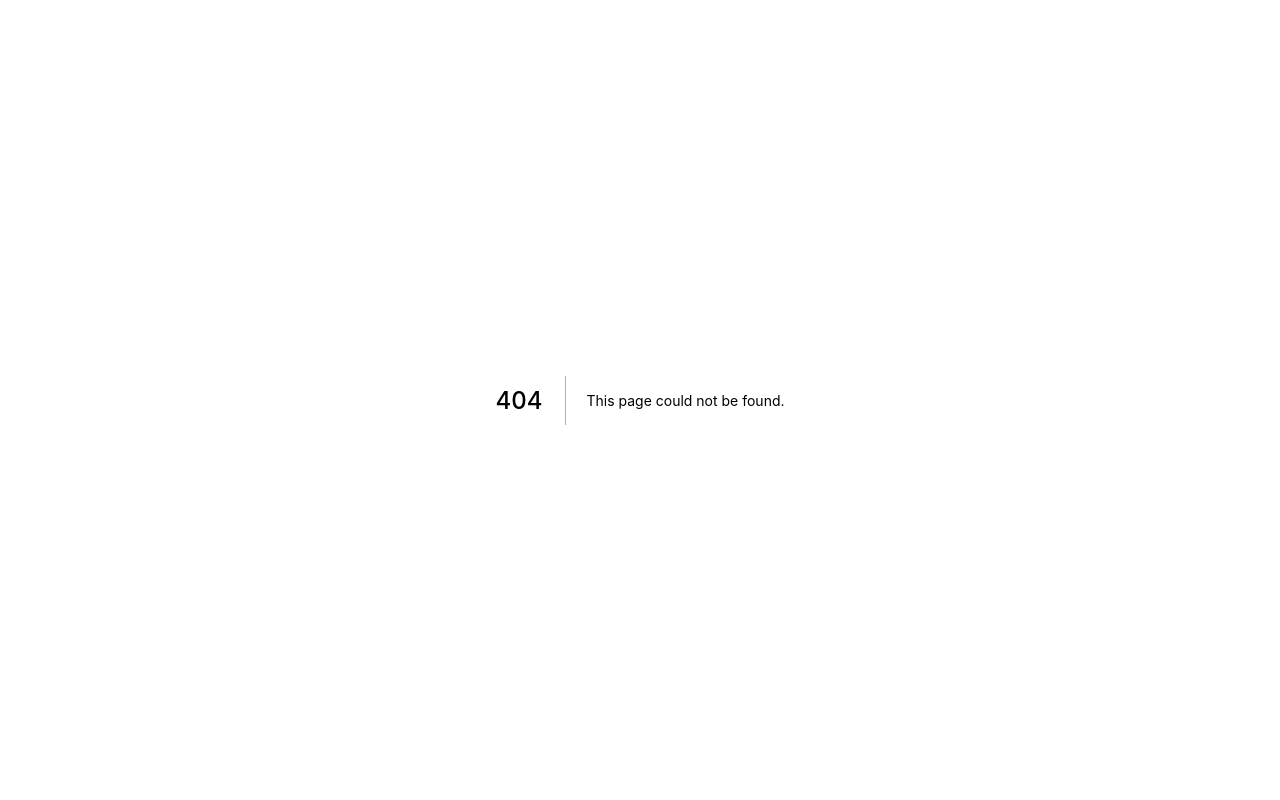
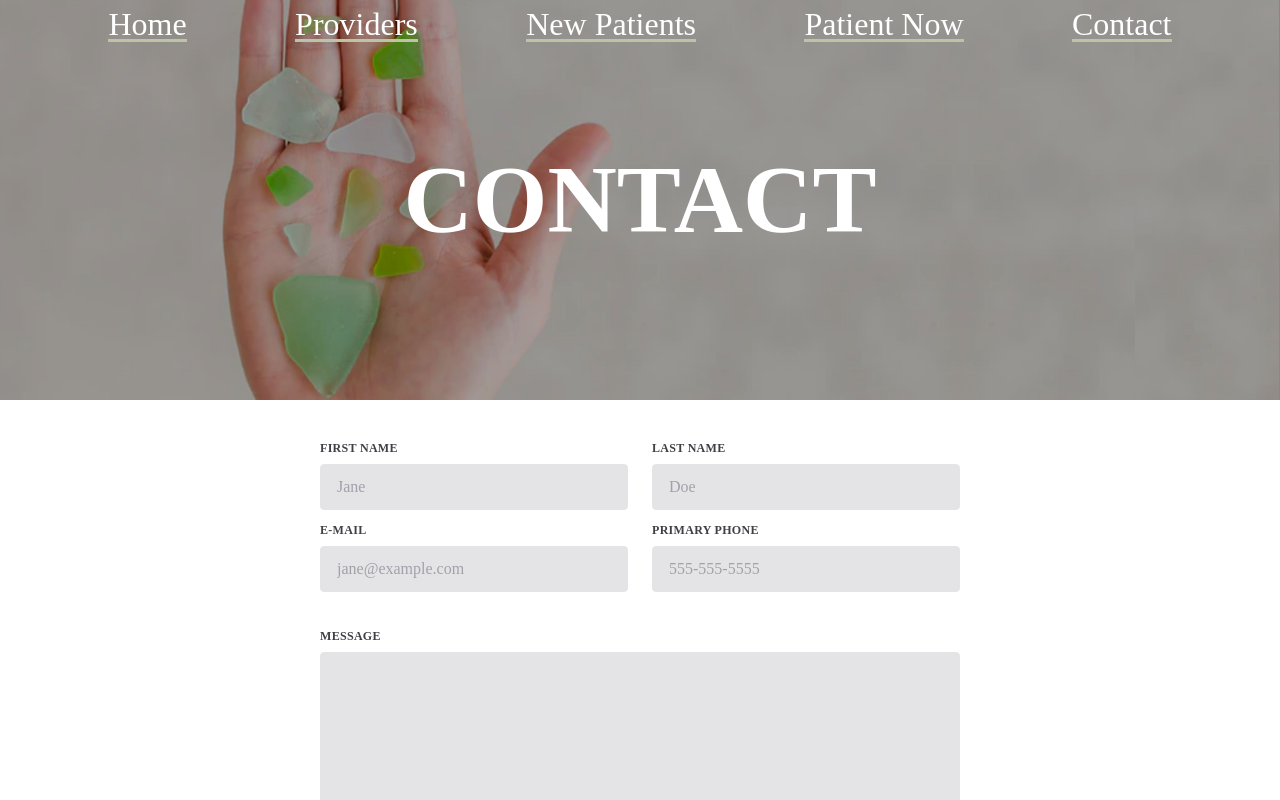
Before and after one commit to nickgiegerich/brm-dvl, a Next.js app: page /contact in a window 1280 px wide. Before the commit this address had no page. Shown: the top 800 px of the page. Built offline with nearby package versions, Linux system fonts and the light colour scheme.

Commit message:
contact form is working

```diff
--- /dev/null
+++ b/components/Contact/contactForm.js
@@ -0,0 +1,189 @@
+import { useState } from "react";
+
+export const ContactForm = () => {
+  //   const [error, setError] = useState(false);
+  const [errorFields, setErrorFields] = useState({
+    firstname: false,
+    lastname: false,
+    email: false,
+    phone: false,
+    message: false,
+  });
+
+  const handleSubmit = async (e) => {
+    try {
+      let error = false;
+      let firstname = false;
+      let lastname = false;
+      let email = false;
+      let phone = false;
+      let message = false;
+      e.preventDefault();
+
+      const formData = {};
+
+      Array.from(e.currentTarget.elements).forEach((field) => {
+        if (!field.name) return;
+        if (field.value === "") {
+          error = true;
+          if (field.name === "firstname") firstname = true;
+          if (field.name === "lastname") lastname = true;
+          if (field.name === "phone") phone = true;
+          if (field.name === "email") email = true;
+          if (field.name === "message") message = true;
+        }
+        formData[field.name] = field.value;
+      });
+
+      setErrorFields({
+        firstname: firstname,
+        lastname: lastname,
+        email: email,
+        phone: phone,
+        message: message,
+      });
+
+      if (!error) {
+        await fetch("/api/contact", {
+          method: "POST",
+          headers: { "content-type": "application/json" },
+          body: JSON.stringify(formData),
+        });
+      } else {
+        throw new Error("Form Errors");
+      }
+    } catch (e) {
+      console.log(e);
+    }
+  };
+  return (
+    <form method="post" onSubmit={handleSubmit} className="w-full max-w-lg">
+      <div className="grid grid-cols-1 w-screen px-28 md:px-40 lg:px-64 xl:px-80 pt-10 pb-5">
+        <div className="flex flex-wrap -mx-3 mb-6">
+          <div className="w-full md:w-1/2 px-3 mb-6 md:mb-0">
+            <label
+              className="block uppercase tracking-wide text-gray-700 text-xs font-bold mb-2"
+              htmlFor="grid-first-name"
+            >
+              First Name
+            </label>
+            <input
+              className={`appearance-none block w-full bg-gray-200 text-gray-700 border rounded py-3 px-4 mb-3 leading-tight focus:outline-none focus:bg-white ${
+                errorFields.firstname ? "border-red-500" : "border-gray-200"
+              }`}
+              id="grid-first-name"
+              type="text"
+              name="firstname"
+              placeholder="Jane"
+            />
+            {errorFields.firstname && (
+              <p className="text-red-500 text-xs italic">
+                Please fill out this field.
+              </p>
+            )}
+          </div>
+          <div className="w-full md:w-1/2 px-3">
+            <label
+              className="block uppercase tracking-wide text-gray-700 text-xs font-bold mb-2"
+              htmlFor="grid-last-name"
+            >
+              Last Name
+            </label>
+            <input
+              className={`appearance-none block w-full bg-gray-200 text-gray-700 border rounded py-3 px-4 mb-3 leading-tight focus:outline-none focus:bg-white ${
+                errorFields.lastname ? "border-red-500" : "border-gray-200"
+              }`}
+              id="grid-last-name"
+              type="text"
+              name="lastname"
+              placeholder="Doe"
+            />
+            {errorFields.lastname && (
+              <p className="text-red-500 text-xs italic">
+                Please fill out this field.
+              </p>
+            )}
+          </div>
+          <div className="w-full md:w-1/2 px-3">
+            <label
+              className="block uppercase tracking-wide text-gray-700 text-xs font-bold mb-2"
+              htmlFor="grid-password"
+            >
+              E-mail
+            </label>
+            <input
+              className={`appearance-none block w-full bg-gray-200 text-gray-700 border rounded py-3 px-4 mb-3 leading-tight focus:outline-none focus:bg-white ${
+                errorFields.email ? "border-red-500" : "border-gray-200"
+              }`}
+              id="email"
+              type="email"
+              name="email"
+              placeholder="jane@example.com"
+            />
+            {errorFields.lastname && (
+              <p className="text-red-500 text-xs italic">
+                Please fill out this field.
+              </p>
+            )}
+          </div>
+          <div className="w-full md:w-1/2 px-3">
+            <label
+              className="block uppercase tracking-wide text-gray-700 text-xs font-bold mb-2"
+              htmlFor="grid-password"
+            >
+              Primary Phone
+            </label>
+            <input
+              className={`appearance-none block w-full bg-gray-200 text-gray-700 border rounded py-3 px-4 mb-3 leading-tight focus:outline-none focus:bg-white ${
+                errorFields.email ? "border-red-500" : "border-gray-200"
+              }`}
+              id="phone"
+              type="phone"
+              name="phone"
+              placeholder="555-555-5555"
+            />
+            {errorFields.lastname && (
+              <p className="text-red-500 text-xs italic">
+                Please fill out this field.
+              </p>
+            )}
+          </div>
+        </div>
+
+        <div className="flex flex-wrap -mx-3 mb-6">
+          <div className="w-full px-3">
+            <label
+              className="block uppercase tracking-wide text-gray-700 text-xs font-bold mb-2"
+              htmlFor="grid-password"
+            >
+              Message
+            </label>
+            <textarea
+              className={`resize appearance-none block w-full bg-gray-200 text-gray-700 border rounded py-3 px-4 mb-3 leading-tight focus:outline-none focus:bg-white focus:border-gray-500 h-48 ${
+                errorFields.message ? "border-red-500" : "border-gray-200"
+              }`}
+              id="message"
+              name="message"
+            />
+            {errorFields.message && (
+              <p className="text-red-500 text-xs italic">
+                Please fill out this field.
+              </p>
+            )}
+          </div>
+        </div>
+        <div className="md:flex md:items-center">
+          <div className="md:w-1/3">
+            <button
+              className="shadow bg-sage hover:bg-beige focus:shadow-outline focus:outline-none text-white hover:text-black font-bold py-2 px-4 rounded"
+              type="submit"
+            >
+              Send
+            </button>
+          </div>
+          <div className="md:w-2/3"></div>
+        </div>
+      </div>
+    </form>
+  );
+};
--- /dev/null
+++ b/components/Contact/hero.js
@@ -0,0 +1,42 @@
+import { Parallax } from "react-parallax";
+import { motion } from "framer-motion";
+
+const bgImage = "/images/providers/providers-hero.png";
+
+const titleVariants = {
+  initial: {
+    x: -1000,
+  },
+  animate: {
+    x: 0,
+    transition: {
+      duration: 0.6,
+    },
+  },
+};
+
+export const Hero = () => {
+  return (
+    <>
+      <Parallax
+        bgImage={bgImage}
+        strength={100}
+        blur={{ min: -15, max: 10 }}
+        bgImageStyle={{
+          height: "50vh",
+          width: "100vw",
+          objectFit: "cover",
+        }}
+      >
+        <div
+          className="flex flex-col justify-center items-center"
+          style={{ height: "50vh" }}
+        >
+          <div className="text-white text-5xl md:text-8xl  uppercase font-extralight font-mono">
+            <motion.div className="font-rajdhani font-semibold" variants={titleVariants}>contact</motion.div>
+          </div>
+        </div>
+      </Parallax>
+    </>
+  );
+};
--- /dev/null
+++ b/components/Contact/index.js
@@ -0,0 +1,55 @@
+import Head from "next/head";
+import SideBar from "../sidebar/SideBar";
+import { DesktopNavigation } from "../home/Navigation";
+import { Hero } from "./hero";
+import { Footer } from "../global/Footer";
+import { motion } from "framer-motion";
+import { ContactForm } from "./contactForm";
+
+const variants = {
+  initial: {
+    opacity: 0,
+  },
+  animate: {
+    opacity: 1,
+    transition: {
+      duration: 0.3,
+    },
+  },
+};
+
+export const Contact = () => {
+  return (
+    <div>
+      <Head>
+        <title>Balance Regenerative Medicine</title>
+        <meta
+          name="description"
+          content="Balance Regenerative Medicine Providers | Contact "
+        />
+        <link rel="icon" href="/favicon.ico" />
+      </Head>
+      <motion.div
+        variants={variants}
+        initial="initial"
+        animate="animate"
+        className="font-maitree"
+      >
+        {/* DESKTOP NAVIGATION - show at > 600px */}
+        <div className="desktopNav">
+          <DesktopNavigation position={"absolute"} />
+        </div>
+
+        {/* MOBILE NAVIGATION - show at < 600px */}
+        <div className="mobileNav">
+          <SideBar />
+        </div>
+
+        <Hero />
+        {/* TODO: CONTACT FORM HERE */}
+        <ContactForm />
+        <Footer />
+      </motion.div>
+    </div>
+  );
+};
--- a/components/home/Navigation.js
+++ b/components/home/Navigation.js
@@ -89,7 +89,7 @@ export const DesktopNavigation = (props) => {
               Patient Now
             </li>
           </Link>
-          <Link href="#">
+          <Link href="/contact">
             <li className="bg-gradient-to-r from-sage to-sage bg-growing-underline">
               Contact
             </li>
--- a/package.json
+++ b/package.json
@@ -9,13 +9,15 @@
     "lint": "next lint"
   },
   "dependencies": {
+    "@sendgrid/mail": "^7.4.6",
     "framer-motion": "^4.1.17",
     "next": "11.0.1",
     "react": "17.0.2",
     "react-dom": "17.0.2",
     "react-icons": "^4.2.0",
     "react-intersection-observer": "^8.32.0",
-    "react-parallax": "^3.3.0"
+    "react-parallax": "^3.3.0",
+    "sendmail": "^1.6.1"
   },
   "devDependencies": {
     "autoprefixer": "^10.3.1",
--- /dev/null
+++ b/pages/api/contact.js
@@ -0,0 +1,27 @@
+const mail = require("@sendgrid/mail");
+
+mail.setApiKey(process.env.EMAIL_API_KEY);
+
+export default async function handler(req, res) {
+  let body = req.body;
+
+  const message = `
+      First Name: ${body.firstname}\r\n
+      Last Name: ${body.lastname}\r\n
+      Email: ${body.email}\r\n
+      Phone Number: ${body.phone}\r\n
+      Message: ${body.message}
+      `;
+
+  const data = {
+    to: "ngiegerich@gmail.com",
+    from: "info@balanceregenerativemedicine.org",
+    subject: `New message from ${body.firstname}`,
+    text: message,
+    html: message.replace(/\r\n/g, "<br/>"),
+  };
+
+  await mail.send(data).then(() => {
+    res.status(200).json({ status: "Ok" });
+  });
+}
--- /dev/null
+++ b/pages/contact.js
@@ -0,0 +1,10 @@
+import Image from "next/image";
+import { Contact } from "../components/Contact";
+
+export default function ContactPage() {
+  return (
+    <>
+      <Contact />
+    </>
+  );
+}
--- a/styles/globals.css
+++ b/styles/globals.css
@@ -118,7 +118,7 @@ nav {
 .loader {
   left: 50%;
   margin-left: -4em;
-  font-size: 10px;
+  font-size: 20px;
   border: .8em solid rgba(218, 219, 223, 1);
   border-left: .8em solid #BCC3A7;
   animation: spin 1.1s infinite linear;
--- a/tailwind.config.js
+++ b/tailwind.config.js
@@ -28,6 +28,7 @@ module.exports = {
       opBlack: "#808080",
       white: "#FFF",
       gray: colors.gray,
+      red: colors.red
     },
     extend: {},
   },
```
Also changed, not shown: 2 other files (tests, documents, lock files or other folders).
